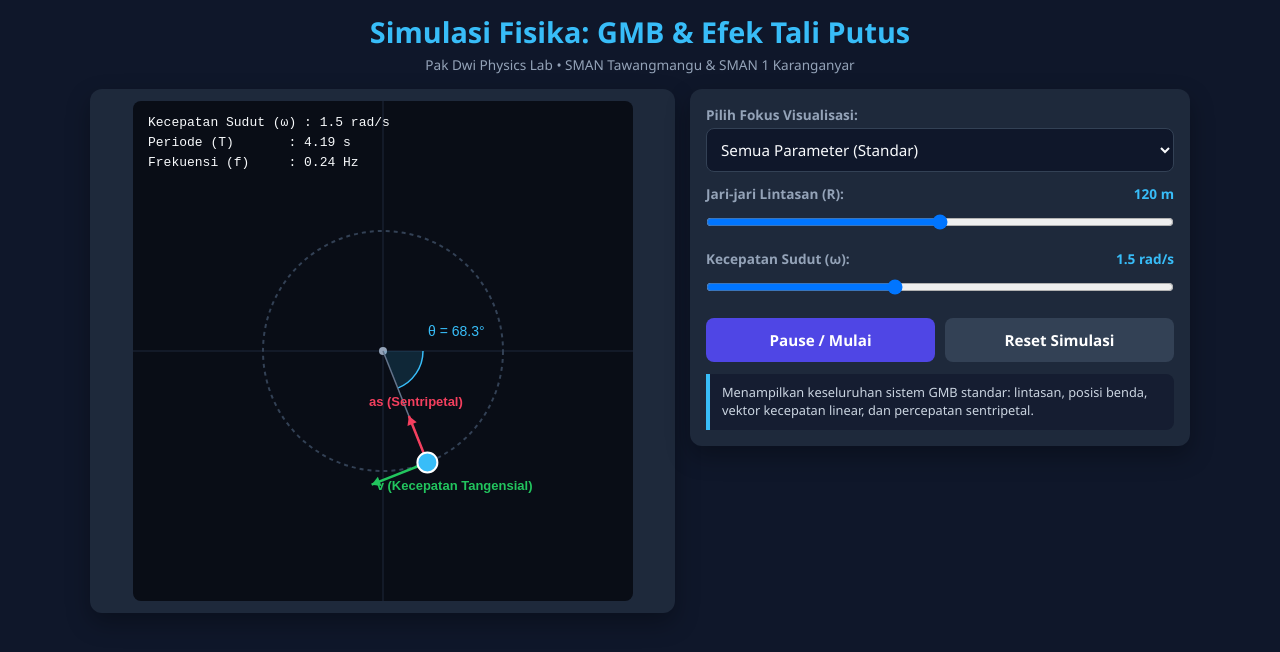
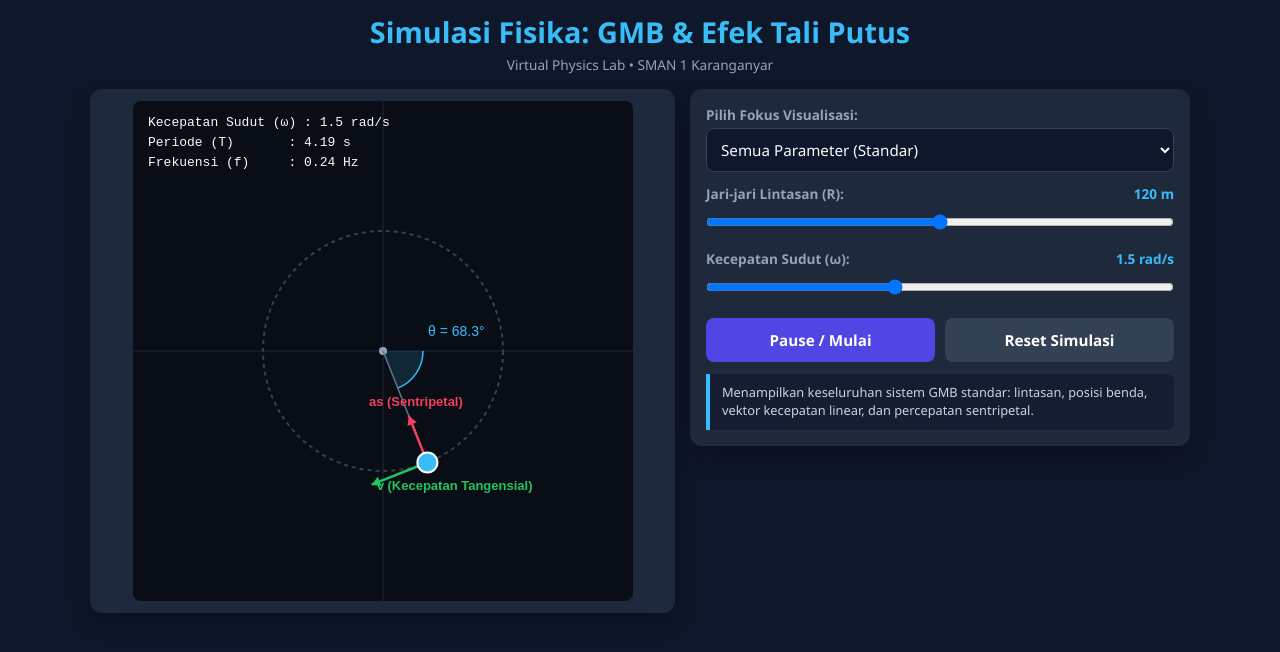
Before and after one commit to dwieyana-jpg/GMB, a plain HTML site: page index.html in a window 1280 px wide. Drawn offline with Linux system fonts and the light colour scheme.

Commit message:
Update index.html

```diff
--- a/index.html
+++ b/index.html
@@ -192,7 +192,7 @@
 
     <header>
         <h1>Simulasi Fisika: GMB & Efek Tali Putus</h1>
-        <p>Pak Dwi Physics Lab • SMAN Tawangmangu & SMAN 1 Karanganyar</p>
+        <p>Virtual Physics Lab • SMAN 1 Karanganyar</p>
     </header>
 
     <div class="container">
```
